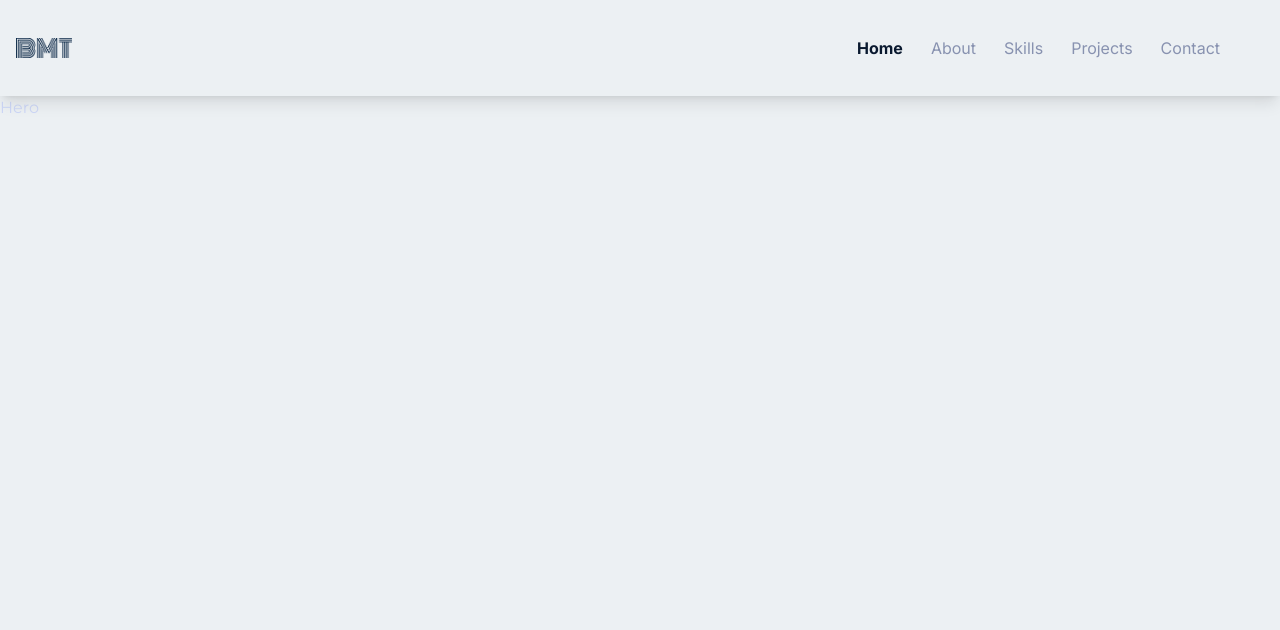
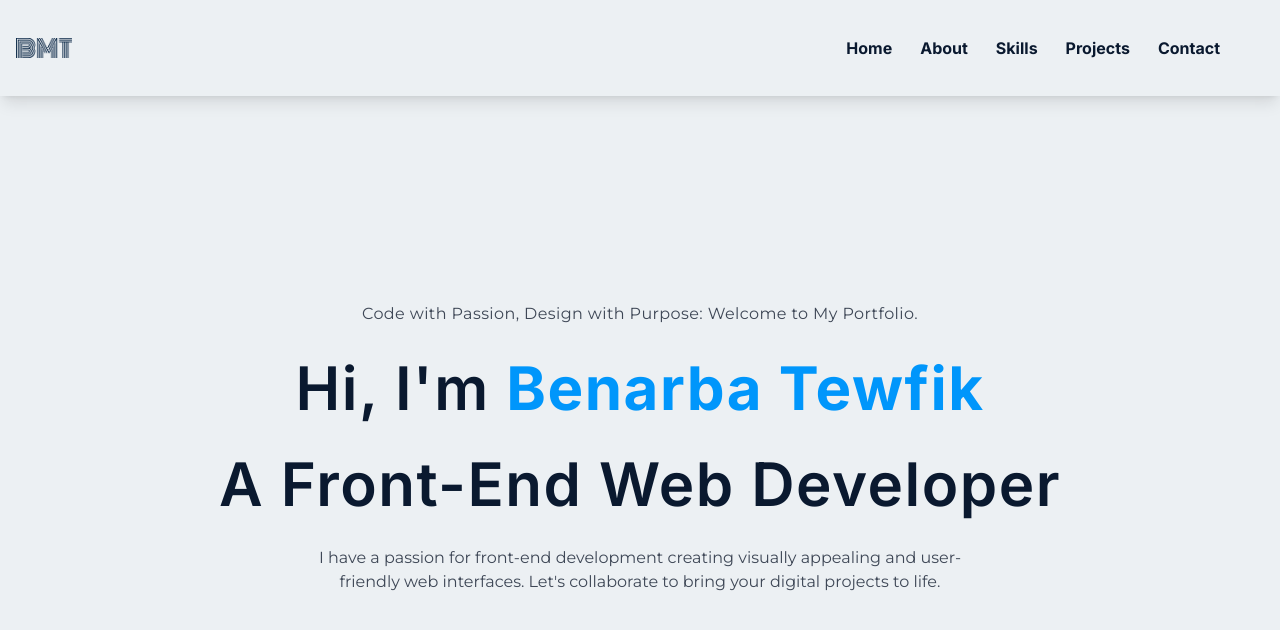
Before and after one commit to Ben-Tewfik/Portfolio, a Next.js app: page / in a window 1280 px wide. Shown: the top 630 px of the page. Built offline with nearby package versions, Linux system fonts and the light colour scheme; some icons are missing.

Commit message:
add style to the navbar and hero section

```diff
--- a/src/components/Hero/Hero.jsx
+++ b/src/components/Hero/Hero.jsx
@@ -1,3 +1,47 @@
+import { motion } from "framer-motion";
 export default function Hero() {
-  return <div>Hero</div>;
+  return (
+    <div
+      className="w-full max-w-contentContainer h-[88vh] text-center mx-auto py-10 mdl:py-24 flex flex-col gap-4 lgl:gap-8 mdl:px-10 xl:px-4 items-center justify-center"
+      id="home"
+    >
+      <motion.h3
+        initial={{ y: 10, opacity: 0 }}
+        animate={{ y: 0, opacity: 1 }}
+        transition={{ duration: 0.5, delay: 0.6 }}
+        className="text-[#3E4756] tracking-wide"
+      >
+        Code with Passion, Design with Purpose: Welcome to My Portfolio.
+      </motion.h3>
+      <motion.h1
+        initial={{ y: 10, opacity: 0 }}
+        animate={{ y: 0, opacity: 1 }}
+        transition={{ duration: 0.5, delay: 0.7 }}
+        className="text-DarkColor text-4xl lgl:text-6xl font-titleFont font-semibold tracking-wide "
+      >
+        Hi, I'm{" "}
+        <span className="dark:text-[#deb992] text-[#0096FB] font-bold">
+          Benarba Tewfik
+        </span>
+      </motion.h1>
+      <motion.h2
+        initial={{ y: 10, opacity: 0 }}
+        animate={{ y: 0, opacity: 1 }}
+        transition={{ duration: 0.5, delay: 0.8 }}
+        className="text-DarkColor text-4xl lgl:text-6xl font-titleFont font-semibold tracking-wide mt-1 "
+      >
+        A Front-End Web Developer
+      </motion.h2>
+      <motion.p
+        initial={{ y: 10, opacity: 0 }}
+        animate={{ y: 0, opacity: 1 }}
+        transition={{ duration: 0.5, delay: 0.9 }}
+        className="text-base md:max-w-[650px] text-[#3E4756] "
+      >
+        I have a passion for front-end development creating visually appealing
+        and user-friendly web interfaces. Let's collaborate to bring your
+        digital projects to life.
+      </motion.p>
+    </div>
+  );
 }
--- a/src/components/Navbar/Navbar.jsx
+++ b/src/components/Navbar/Navbar.jsx
@@ -8,7 +8,7 @@ import { useState } from "react";
 export default function Navbar() {
   const [darkMode, setDarkMode] = useState(true);
   return (
-    <div className="w-full dark:shadow-navbarShadow shadow-lg h-20 lg:h-[12vh] sticky top-0 z-50 dark:bg-bodyDarkColor bg-bodyLightColor px-4">
+    <div className="w-full dark:shadow-navbarShadow shadow-lg h-20 lg:h-[12vh] sticky top-0 z-50 dark:bg-darkColor bg-lightColor px-4">
       <div className="max-w-container h-full mx-auto py-1 font-titleFont flex items-center justify-between">
         <div>
           <Image
@@ -29,7 +29,7 @@ export default function Navbar() {
                 initial={{ y: -10, opacity: 0 }}
                 animate={{ y: 0, opacity: 1 }}
                 transition={{ duration: 0.1 }}
-                className="dark:text-white text-bodyDarkColor font-bold hover:text-[#deb992] dark:hover:text-[#deb992] cursor-pointer duration-300 nav-link"
+                className="dark:text-white text-darkColor font-bold hover:text-[#0096FB] dark:hover:text-[#deb992] cursor-pointer duration-300 nav-link"
               >
                 Home
               </motion.li>
@@ -39,7 +39,7 @@ export default function Navbar() {
                 initial={{ y: -10, opacity: 0 }}
                 animate={{ y: 0, opacity: 1 }}
                 transition={{ duration: 0.1, delay: 0.2 }}
-                className="font-medium text-textDark hover:text-[#E3F0FF] cursor-pointer duration-300 nav-link"
+                className="dark:font-bold dark:text-text-white dark:hover:text-[#deb992] font-bold hover:text-[#0096FB] cursor-pointer duration-300 nav-link"
               >
                 About
               </motion.li>
@@ -49,7 +49,7 @@ export default function Navbar() {
                 initial={{ y: -10, opacity: 0 }}
                 animate={{ y: 0, opacity: 1 }}
                 transition={{ duration: 0.1, delay: 0.3 }}
-                className="font-medium text-textDark hover:text-white cursor-pointer duration-300 nav-link"
+                className="dark:font-bold dark:text-text-white dark:hover:text-[#deb992] font-bold hover:text-[#0096FB] cursor-pointer duration-300 nav-link"
               >
                 Skills
               </motion.li>
@@ -59,7 +59,7 @@ export default function Navbar() {
                 initial={{ y: -10, opacity: 0 }}
                 animate={{ y: 0, opacity: 1 }}
                 transition={{ duration: 0.1, delay: 0.4 }}
-                className="font-medium text-textDark hover:text-[#E3F0FF] cursor-pointer duration-300 nav-link"
+                className="dark:font-bold dark:text-text-white dark:hover:text-[#deb992] font-bold hover:text-[#0096FB] cursor-pointer duration-300 nav-link"
               >
                 Projects
               </motion.li>
@@ -69,7 +69,7 @@ export default function Navbar() {
                 initial={{ y: -10, opacity: 0 }}
                 animate={{ y: 0, opacity: 1 }}
                 transition={{ duration: 0.1, delay: 0.5 }}
-                className="font-medium text-textDark hover:text-[#E3F0FF] cursor-pointer duration-300 nav-link"
+                className="dark:font-bold dark:text-text-white dark:hover:text-[#deb992] font-bold hover:text-[#0096FB] cursor-pointer duration-300 nav-link"
               >
                 Contact
               </motion.li>
--- a/src/pages/index.jsx
+++ b/src/pages/index.jsx
@@ -11,7 +11,7 @@ export default function Home() {
         <meta name="viewport" content="width=device-width, initial-scale=1" />
         <link rel="icon" href="/favicon.ico" />
       </Head>
-      <main className="w-full h-screen font-bodyFont bg-[#ecf0f3] dark:bg-bodyDarkColor text-textLight dark:text-whtie overflow-x-hidden overflow-y-scroll">
+      <main className="w-full h-screen font-bodyFont bg-lightColor dark:bg-darkColor text-darkColor dark:text-white overflow-x-hidden overflow-y-scroll">
         <Navbar />
         <Hero />
       </main>
--- a/tailwind.config.js
+++ b/tailwind.config.js
@@ -32,8 +32,8 @@ module.exports = {
         navbarShadow: "0 10px 30px -10px rgba(2,12,27,0.7)",
       },
       colors: {
-        bodyDarkColor: "#0a192f",
-        bodyLightColor: "#ecf0f3",
+        darkColor: "#0a192f",
+        lightColor: "#ecf0f3",
         textGreen: "#64ffda",
         textLight: "#ccd6f6",
         textDark: "#8892b0",
```
